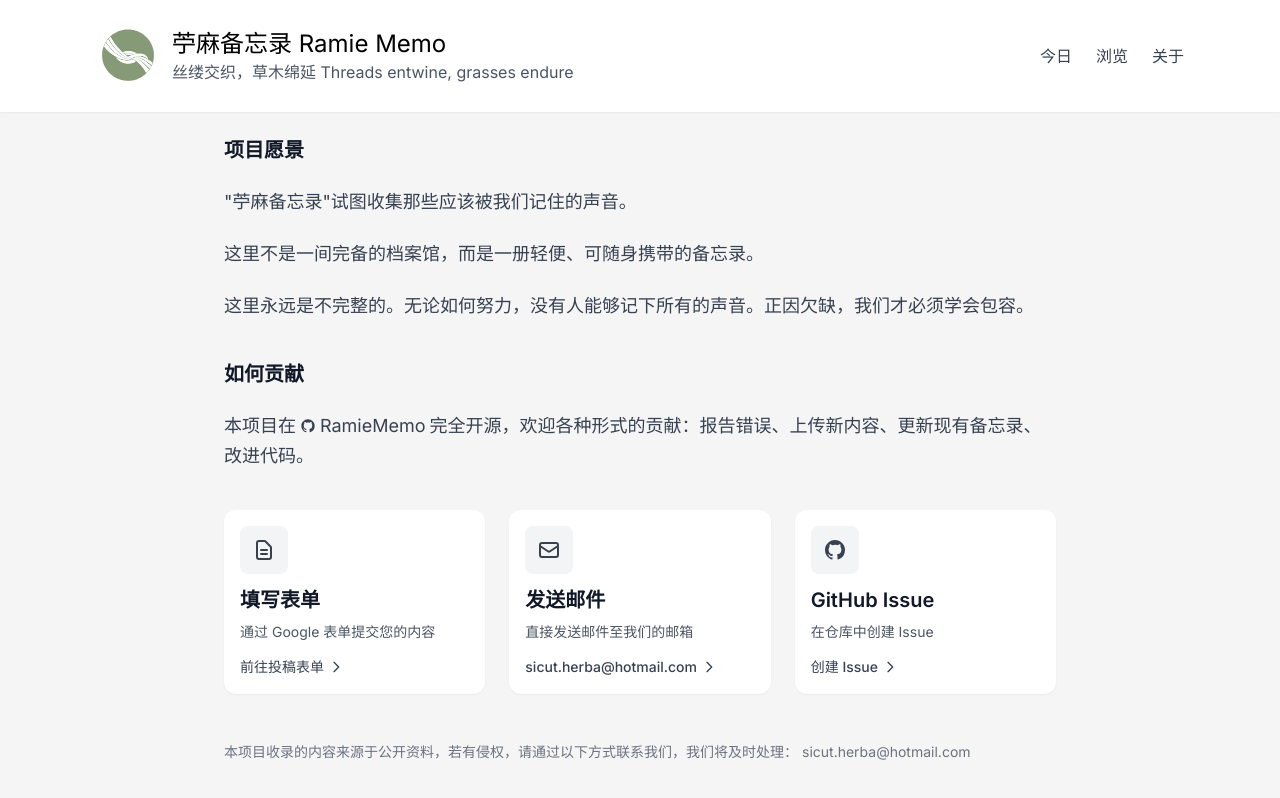
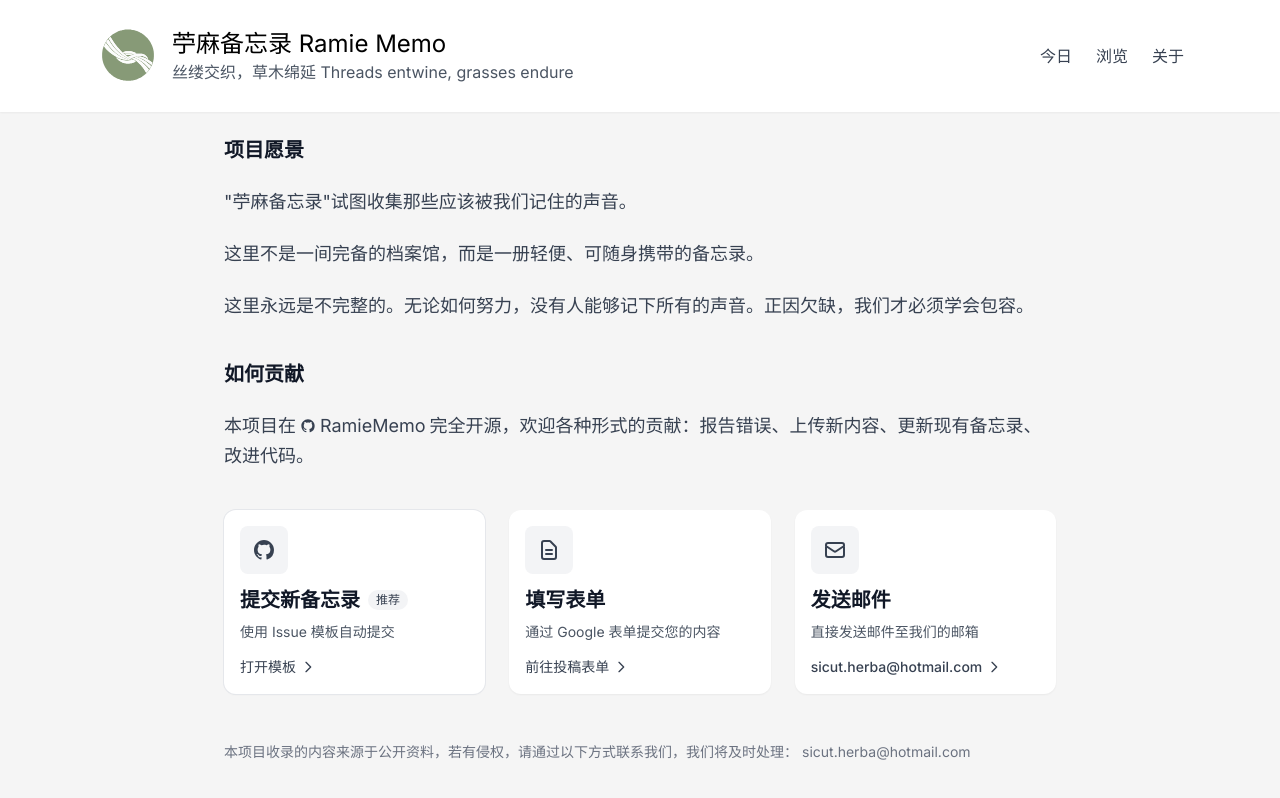
Before and after one commit to sicutHerba/RamieMemo, a Next.js app: page /about in a window 1280 px wide. Shown: the top 798 px of the page. Built offline with nearby package versions, Linux system fonts and the light colour scheme.

Commit message:
update About page

```diff
--- a/src/app/about/page.tsx
+++ b/src/app/about/page.tsx
@@ -69,6 +69,31 @@ export default function AboutPage() {
                 </p>
 
                 <div className="grid md:grid-cols-3 gap-4 sm:gap-6">
+                  {/* GitHub Card */}
+                  <div className="bg-white rounded-xl p-4 shadow-sm hover:shadow-md transition-shadow ring-1 ring-gray-200">
+                    <div className="w-10 h-10 sm:w-12 sm:h-12 bg-gray-100 rounded-lg flex items-center justify-center mb-3">
+                      <svg className="w-5 h-5 sm:w-6 sm:h-6 text-gray-700" fill="currentColor" viewBox="0 0 24 24">
+                        <path fillRule="evenodd" d="M12 2C6.477 2 2 6.484 2 12.017c0 4.425 2.865 8.18 6.839 9.504.5.092.682-.217.682-.483 0-.237-.008-.868-.013-1.703-2.782.605-3.369-1.343-3.369-1.343-.454-1.158-1.11-1.466-1.11-1.466-.908-.62.069-.608.069-.608 1.003.07 1.531 1.032 1.531 1.032.892 1.53 2.341 1.088 2.91.832.092-.647.35-1.088.636-1.338-2.22-.253-4.555-1.113-4.555-4.951 0-1.093.39-1.988 1.029-2.688-.103-.253-.446-1.272.098-2.65 0 0 .84-.27 2.75 1.026A9.564 9.564 0 0112 6.844c.85.004 1.705.115 2.504.337 1.909-1.296 2.747-1.027 2.747-1.027.546 1.379.202 2.398.1 2.651.64.7 1.028 1.595 1.028 2.688 0 3.848-2.339 4.695-4.566 4.943.359.309.678.92.678 1.855 0 1.338-.012 2.419-.012 2.747 0 .268.18.58.688.482A10.019 10.019 0 0022 12.017C22 6.484 17.522 2 12 2z" clipRule="evenodd" />
+                      </svg>
+                    </div>
+                    <div className="flex items-center gap-2 mb-2">
+                      <h3 className="text-lg sm:text-xl font-semibold text-gray-900">提交新备忘录</h3>
+                      <span className="text-[10px] sm:text-xs font-medium text-gray-700 bg-gray-100 rounded-full px-2 py-0.5">推荐</span>
+                    </div>
+                    <p className="text-sm text-gray-600 mb-3">使用 Issue 模板自动提交</p>
+                    <a
+                      href="https://github.com/sicutHerba/RamieMemo/issues/new?template=new-memo.yml"
+                      target="_blank"
+                      rel="noopener noreferrer"
+                      className="inline-flex items-center text-sm text-gray-700 hover:text-black transition-colors font-medium"
+                    >
+                      打开模板
+                      <svg className="w-4 h-4 ml-1" fill="none" stroke="currentColor" viewBox="0 0 24 24">
+                        <path strokeLinecap="round" strokeLinejoin="round" strokeWidth={2} d="M9 5l7 7-7 7" />
+                      </svg>
+                    </a>
+                  </div>
+
                   {/* Form Card */}
                   <div className="bg-white rounded-xl p-4 shadow-sm hover:shadow-md transition-shadow">
                     <div className="w-10 h-10 sm:w-12 sm:h-12 bg-gray-100 rounded-lg flex items-center justify-center mb-3">
@@ -110,28 +135,6 @@ export default function AboutPage() {
                       </svg>
                     </a>
                   </div>
-
-                  {/* GitHub Card */}
-                  <div className="bg-white rounded-xl p-4 shadow-sm hover:shadow-md transition-shadow">
-                    <div className="w-10 h-10 sm:w-12 sm:h-12 bg-gray-100 rounded-lg flex items-center justify-center mb-3">
-                      <svg className="w-5 h-5 sm:w-6 sm:h-6 text-gray-700" fill="currentColor" viewBox="0 0 24 24">
-                        <path fillRule="evenodd" d="M12 2C6.477 2 2 6.484 2 12.017c0 4.425 2.865 8.18 6.839 9.504.5.092.682-.217.682-.483 0-.237-.008-.868-.013-1.703-2.782.605-3.369-1.343-3.369-1.343-.454-1.158-1.11-1.466-1.11-1.466-.908-.62.069-.608.069-.608 1.003.07 1.531 1.032 1.531 1.032.892 1.53 2.341 1.088 2.91.832.092-.647.35-1.088.636-1.338-2.22-.253-4.555-1.113-4.555-4.951 0-1.093.39-1.988 1.029-2.688-.103-.253-.446-1.272.098-2.65 0 0 .84-.27 2.75 1.026A9.564 9.564 0 0112 6.844c.85.004 1.705.115 2.504.337 1.909-1.296 2.747-1.027 2.747-1.027.546 1.379.202 2.398.1 2.651.64.7 1.028 1.595 1.028 2.688 0 3.848-2.339 4.695-4.566 4.943.359.309.678.92.678 1.855 0 1.338-.012 2.419-.012 2.747 0 .268.18.58.688.482A10.019 10.019 0 0022 12.017C22 6.484 17.522 2 12 2z" clipRule="evenodd" />
-                      </svg>
-                    </div>
-                    <h3 className="text-lg sm:text-xl font-semibold text-gray-900 mb-2">GitHub Issue</h3>
-                    <p className="text-sm text-gray-600 mb-3">在仓库中创建 Issue</p>
-                    <a
-                      href="https://github.com/sicutHerba/RamieMemo/issues"
-                      target="_blank"
-                      rel="noopener noreferrer"
-                      className="inline-flex items-center text-sm text-gray-700 hover:text-black transition-colors font-medium"
-                    >
-                      创建 Issue
-                      <svg className="w-4 h-4 ml-1" fill="none" stroke="currentColor" viewBox="0 0 24 24">
-                        <path strokeLinecap="round" strokeLinejoin="round" strokeWidth={2} d="M9 5l7 7-7 7" />
-                      </svg>
-                    </a>
-                  </div>
                 </div>
               </div>
             </section>
```
Also changed, not shown: 2 other files (tests, documents, lock files or other folders).
